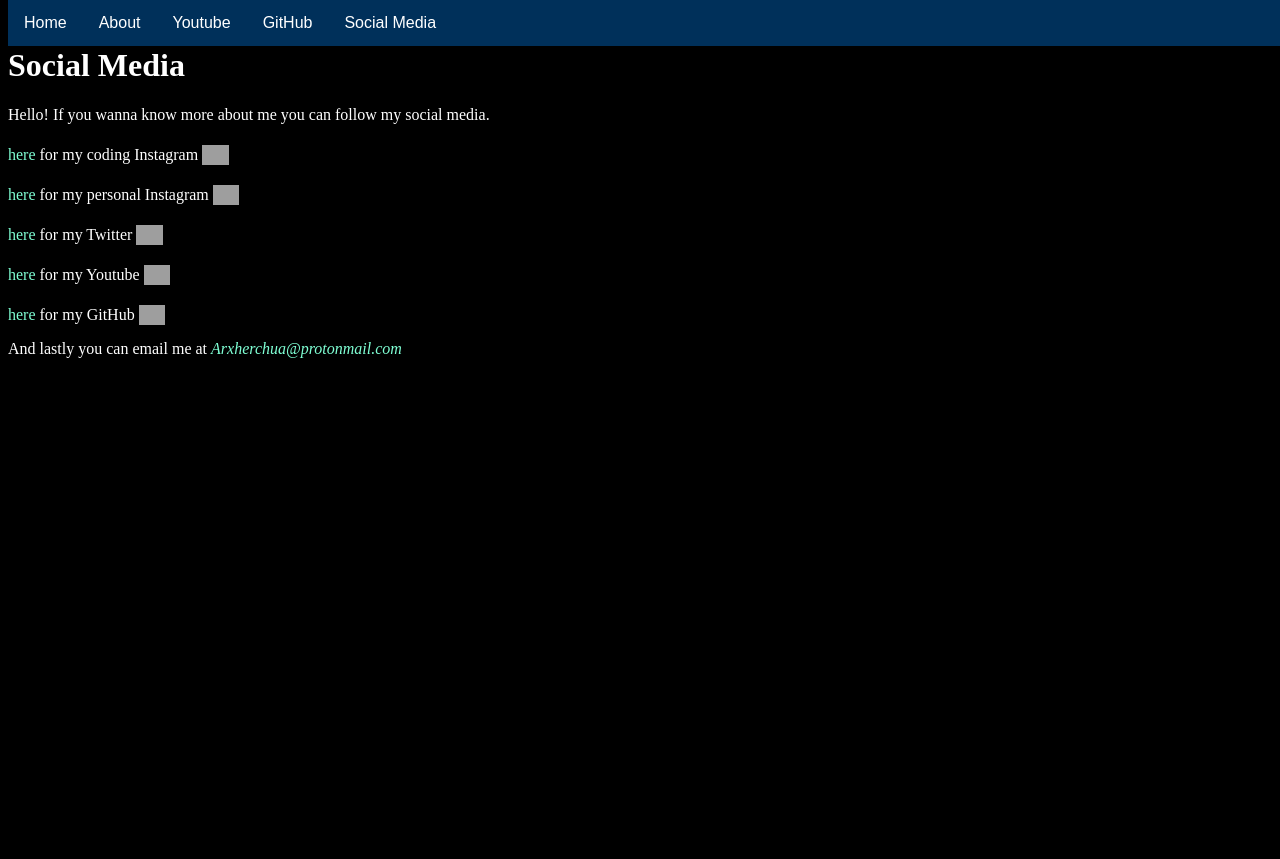
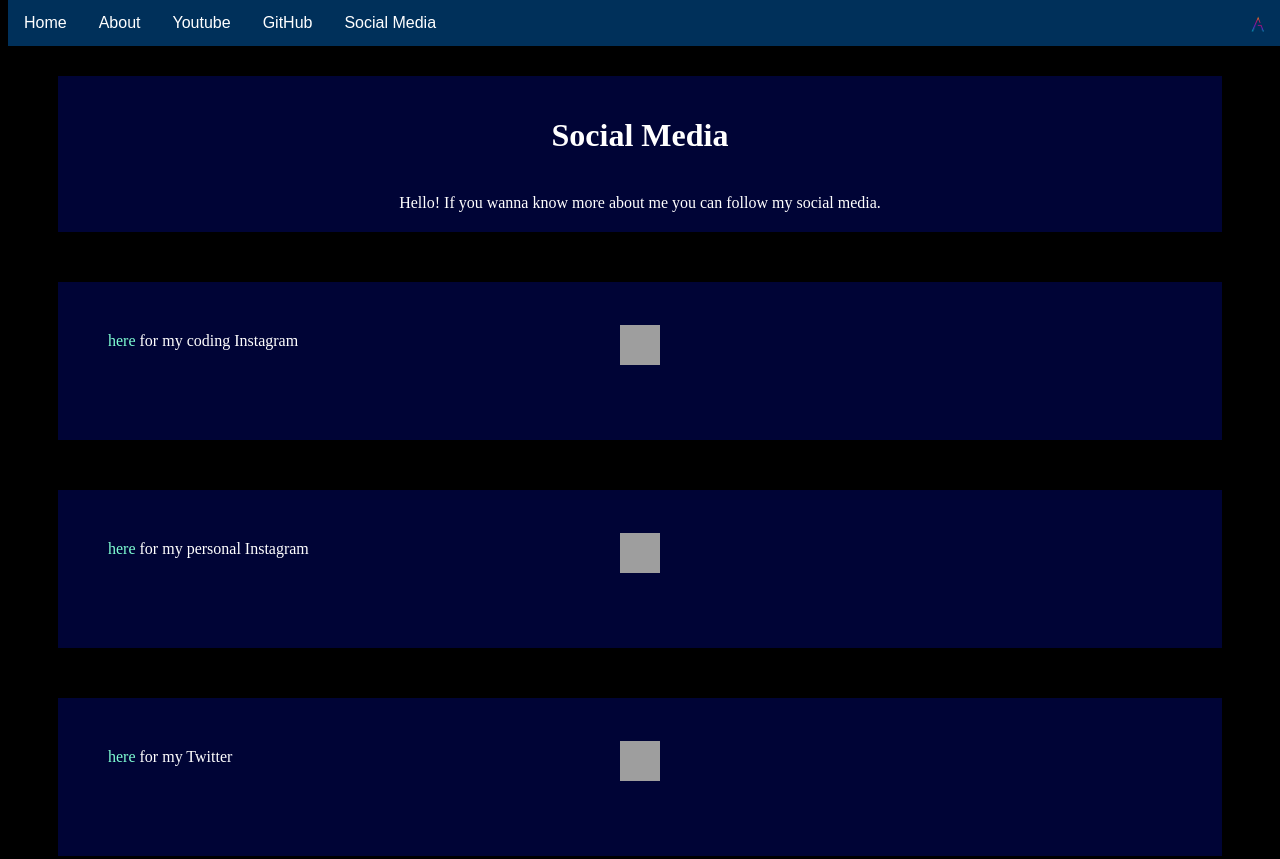
Before and after one commit to arxheryyy/Personal-Website, a plain HTML site: page pages/socialmedia.html in a window 1280 px wide. Shown: the top 859 px of the page. Before the commit the page ends 800 px from the top, so only its background shows below. Drawn offline with Linux system fonts and the light colour scheme; grey boxes are pictures that could not be loaded.

Commit message:
Day 3 of 100daysofcode challenge

```diff
--- a/main.css
+++ b/main.css
@@ -36,18 +36,24 @@ html {
 
 header {
   color: white;
+  margin: 50px;
+  background-color: rgb(0, 4, 54);
+  text-align: center;
+  padding: 20px;
 }
 
-body {
+body p {
   color: white;
+  margin: 50px;
+  background-color: rgb(0, 4, 54);
+  padding: 50px;
 }
 
-nav ul li .logo {
-  display: inline-block;
+.logo {
   float: right;
-  background-image: url("images/bb.png");
-  margin: 0;
-  padding: 0;
+  padding: 0px;
+  top: 4px;
+  position: relative;
 }
 p img {
   top: 5px;
@@ -61,3 +67,23 @@ p a {
   color: aquamarine;
   text-decoration: none;
 }
+
+body img {
+  display: block;
+  margin-left: auto;
+  margin-right: auto;
+  width: 25%;
+  height: 25%;
+}
+
+nav ul img {
+  height: 40px;
+  width: 60px;
+}
+
+.small {
+  height: 40px;
+  width: 40px;
+  top: -25px;
+  position: relative;
+}
--- a/pages/socialmedia.html
+++ b/pages/socialmedia.html
@@ -9,23 +9,25 @@
       <li><a href="youtube.html">Youtube</a></li>
       <li><a href="github.html">GitHub</a></li>
       <li><a href="socialmedia.html">Social Media</a></li>
+      <img class="logo" src="../images/bb.png" alt="logo" height="40px" />
     </ul>
   </nav>
   <br />
   <head>
-    <header><h1>Social Media</h1></header>
+    <header>
+      <h1>Social Media</h1>
+      <br />
+      Hello! If you wanna know more about me you can follow my social media.
+    </header>
   </head>
   <body>
-    <p>
-      Hello! If you wanna know more about me you can follow my social media.
-    </p>
     <p>
       <a href="https://www.instagram.com/arxheryyy.code/">here</a> for my coding
       Instagram
       <img
         src="https://www.edigitalagency.com.au/wp-content/uploads/new-instagram-logo-png-transparent.png"
         alt="instgram logo"
-        height="20px"
+        class="small"
       />
     </p>
     <p>
@@ -34,13 +36,16 @@
       <img
         src="https://www.edigitalagency.com.au/wp-content/uploads/new-instagram-logo-png-transparent.png"
         alt="instgram logo"
-        height="20px"
+        class="small"
       />
     </p>
     <p>
-      <a href="https://twitter.com/arxheryyy">here</a> for my Twitter <img
-      src="https://acxcom.files.wordpress.com/2015/04/twitter_logo_blue.png"
-      alt="twitter logo" height=20px" />
+      <a href="https://twitter.com/arxheryyy">here</a> for my Twitter
+      <img
+        src="https://acxcom.files.wordpress.com/2015/04/twitter_logo_blue.png"
+        alt="twitter logo"
+        class="small"
+      />
     </p>
 
     <p>
@@ -52,7 +57,7 @@
       <img
         src="https://fiverr-res.cloudinary.com/images/t_main1,q_auto,f_auto/gigs/103934860/original/d2a1463c6c8a6ec4d258f698ae7d539a9129cf88/create-your-youtube-channel-art-and-logo.png"
         alt="youtube logo"
-        height="20px"
+        class="small"
       />
     </p>
     <p>
@@ -60,7 +65,7 @@
       <img
         src="https://www.shareicon.net/data/2015/09/15/101512_logo_512x512.png"
         alt="github logo"
-        height="20px"
+        class="small"
       />
     </p>
 
```
Also changed, not shown: index.html (+2 -4 lines), pages/about.html (+2 -0 lines), pages/github.html (+10 -1 lines), pages/youtube.html (+7 -1 lines).
